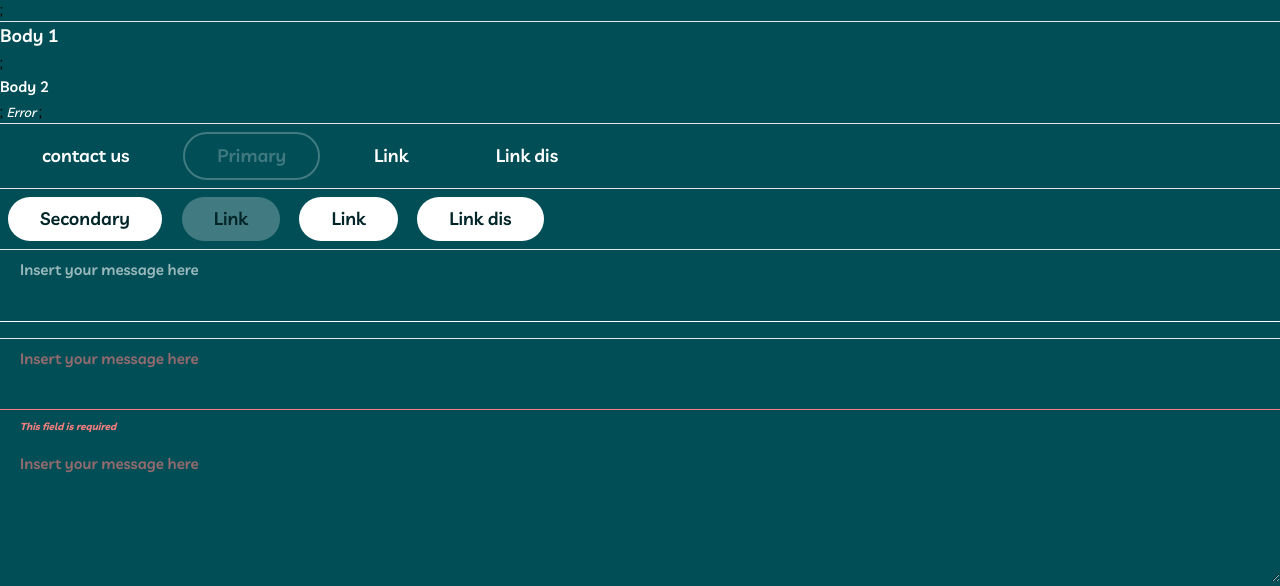
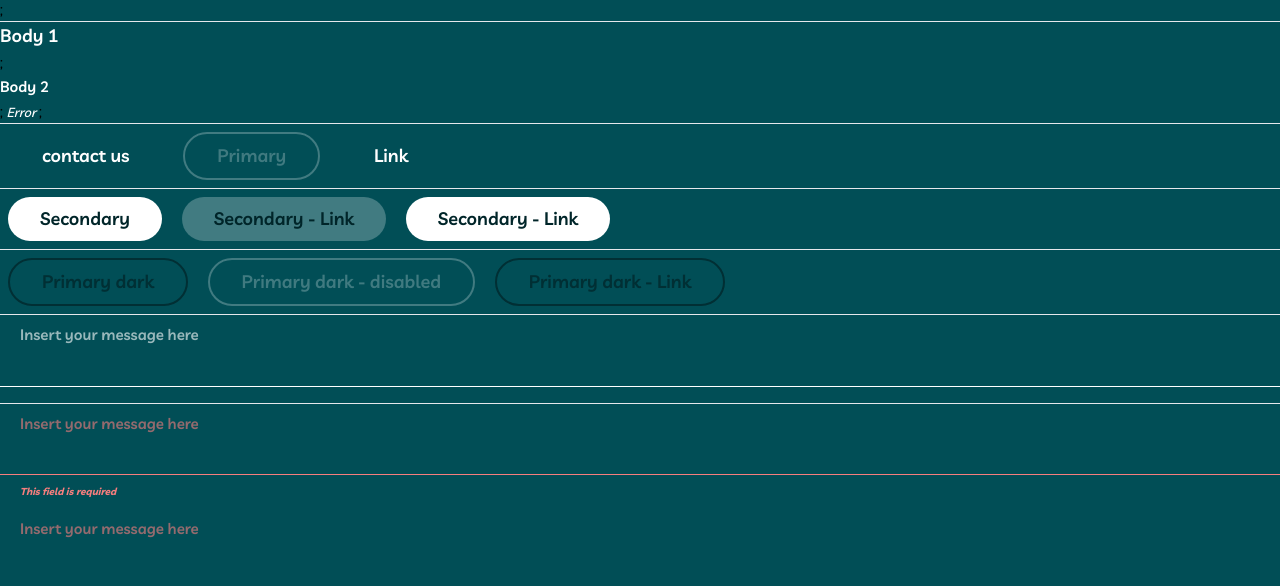
Before and after one commit to jakubjirous/myteam-multi-page-website, an Astro site: page / in a window 1280 px wide. Shown: the part 191-777 px from the top of the page. Built offline with nearby package versions, Linux system fonts and the light colour scheme; Astro itself is replaced by a stand-in of ours.

Commit message:
[astro] add primary dark variant for button

```diff
--- a/src/components/Button.astro
+++ b/src/components/Button.astro
@@ -1,16 +1,18 @@
 ---
-type Variant = "primary" | "secondary";
+type Variant = "primary" | "secondary" | "primary-dark";
 
 const colors: Record<Variant, string> = {
 	primary:
-		"bg-transparent hover:bg-white text-white hover:text-swamp disabled:text-white/25 disabled:bg-transparent",
+		"bg-transparent text-white hover:bg-white hover:text-swamp disabled:text-white/25 disabled:bg-transparent",
 	secondary: "bg-white text-swamp hover:bg-baked disabled:bg-white/25",
+	"primary-dark": "bg-transparent text-daintree hover:bg-daintree hover:text-white disabled:text-white/25 disabled:bg-transparent"
 };
 
 const borders: Record<Variant, string> = {
 	primary:
 		"border-solid border-2 border-transparent rounded-3xl disabled:border-white/25",
 	secondary: "rounded-3xl",
+	"primary-dark": "border-solid border-2 border-daintree rounded-3xl disabled:border-white/25"
 };
 
 interface Props {
@@ -28,14 +30,14 @@ const {
 	href,
 	target,
 	className,
-	onClick,
+	onClick
 } = Astro.props;
 
 const baseClasses = [
 	"inline-flex m-2 py-2 px-8 text-18 font-semibold transition duration-500 hover:cursor-pointer disabled:cursor-not-allowed",
 	colors[variant],
 	borders[variant],
-	className,
+	className
 ]
 	.filter(Boolean)
 	.join(" ");
@@ -43,7 +45,7 @@ const baseClasses = [
 
 {
 	href ? (
-		<a href={href} target={target} class={baseClasses}>
+	<a role="link" href={href} target={target} class={baseClasses} aria-disabled={disabled}>
 		<slot />
 	</a>
 		) : (
--- a/src/pages/index.astro
+++ b/src/pages/index.astro
@@ -31,23 +31,18 @@ import "../theme/globals.css";
 		<Button onClick={null}>contact us</Button>
 		<Button onClick={null} disabled>Primary</Button>
 		<Button onClick={null} href="/" target="_blank">Link</Button>
-		<Button onClick={null} href="/" target="_blank" disabled>Link dis</Button>
+
 		<hr />
 		<Button onClick={null} variant="secondary">Secondary</Button>
-		<Button onClick={null} variant="secondary" disabled>Link</Button>
+		<Button onClick={null} variant="secondary" disabled>Secondary - Link</Button>
 		<Button onClick={null} href="/" target="_blank" variant="secondary">
-			Link
+			Secondary - Link
 		</Button>
-		{" "}
-		<Button
-			onClick={null}
-			href="/"
-			target="_blank"
-			variant="secondary"
-			disabled
-		>
-			Link dis
-		</Button>
+		<hr>
+		<Button variant="primary-dark" onClick={null}>Primary dark</Button>
+		<Button variant="primary-dark" onClick={null} disabled>Primary dark - disabled</Button>
+		<Button variant="primary-dark" onClick={null} href="/" target="_blank">Primary dark - Link</Button>
+
 		<hr />
 
 		<TextField label="Insert your message here" name="name" isRequired="true" />
```
Lines whose indentation alone changed are shown as unchanged.
